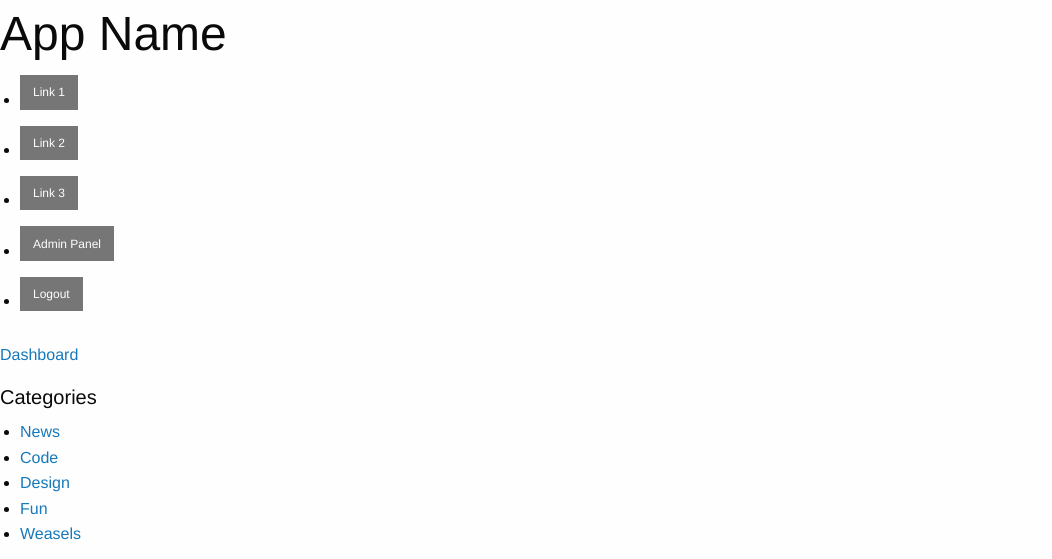
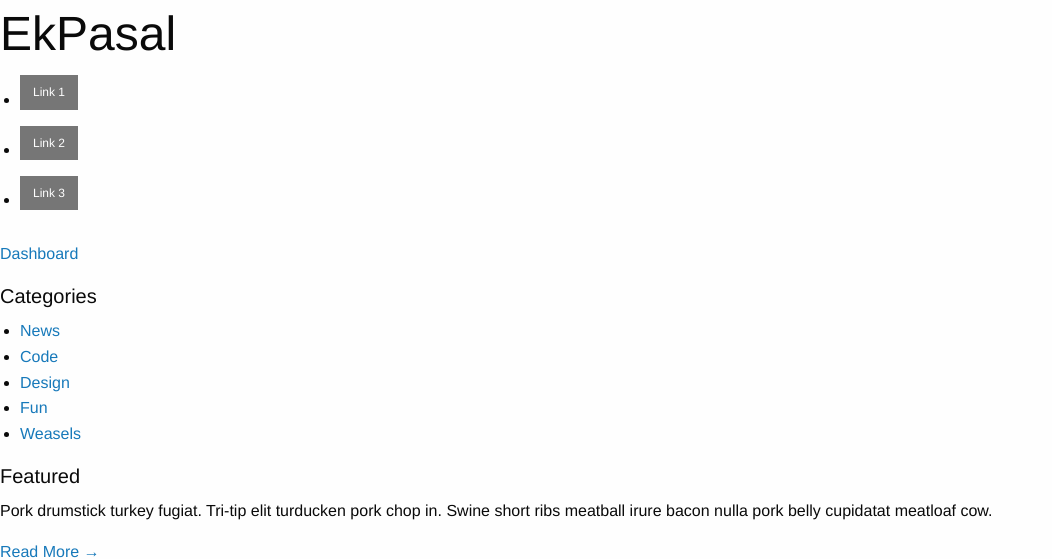
Before and after one commit to xtranophilist/ekpasal, a Django app: page / in a window 1280 px wide. Shown: the top 559 px of the page, without its empty margins (0-1052 px from the left). Run offline with Django 3.2, Linux system fonts and the light colour scheme; the visitor is signed in with stand-in values (Sample User, id 1); some libraries are stand-ins or nearby versions.

Commit message:
changed app name

```diff
--- a/templates/admin/base_site.html
+++ b/templates/admin/base_site.html
@@ -1,10 +1,10 @@
 {% extends "admin/base.html" %}
 {% load i18n %}
 
-{% block title %}{{ title }} | App Name{% endblock %}
+{% block title %}{{ title }} | EkPasal{% endblock %}
 
 {% block branding %}
-    <h1 id="site-name">App Name</h1>
+    <h1 id="site-name">EkPasal</h1>
 {% endblock %}
 
 {% block nav-global %}{% endblock %}
--- a/templates/base.html
+++ b/templates/base.html
@@ -25,22 +25,13 @@
 
 <header class="row">
 
-    <h1 class="large-3 column">App Name</h1>
+    <h1 class="large-3 column">EkPasal</h1>
 
     <nav class="nav-bar large-9 column">
         <ul class="inline-list right">
             <li><a href="#" class="small secondary button">Link 1</a></li>
             <li><a href="#" class="small secondary button">Link 2</a></li>
             <li><a href="#" class="small secondary button">Link 3</a></li>
-            {% if user.is_admin %}
-                <li><a href="/admin" class="small secondary button">Admin Panel</a></li>
-            {% endif %}
-
-            {% if user.is_authenticated %}
-                <li><a href="{% url 'logout' %}" class="small secondary button">Logout</a></li>
-            {% else %}
-                <li><a href="{% url 'login' %}" class="small secondary button">Login</a></li>
-            {% endif %}
         </ul>
     </nav>
 
```
